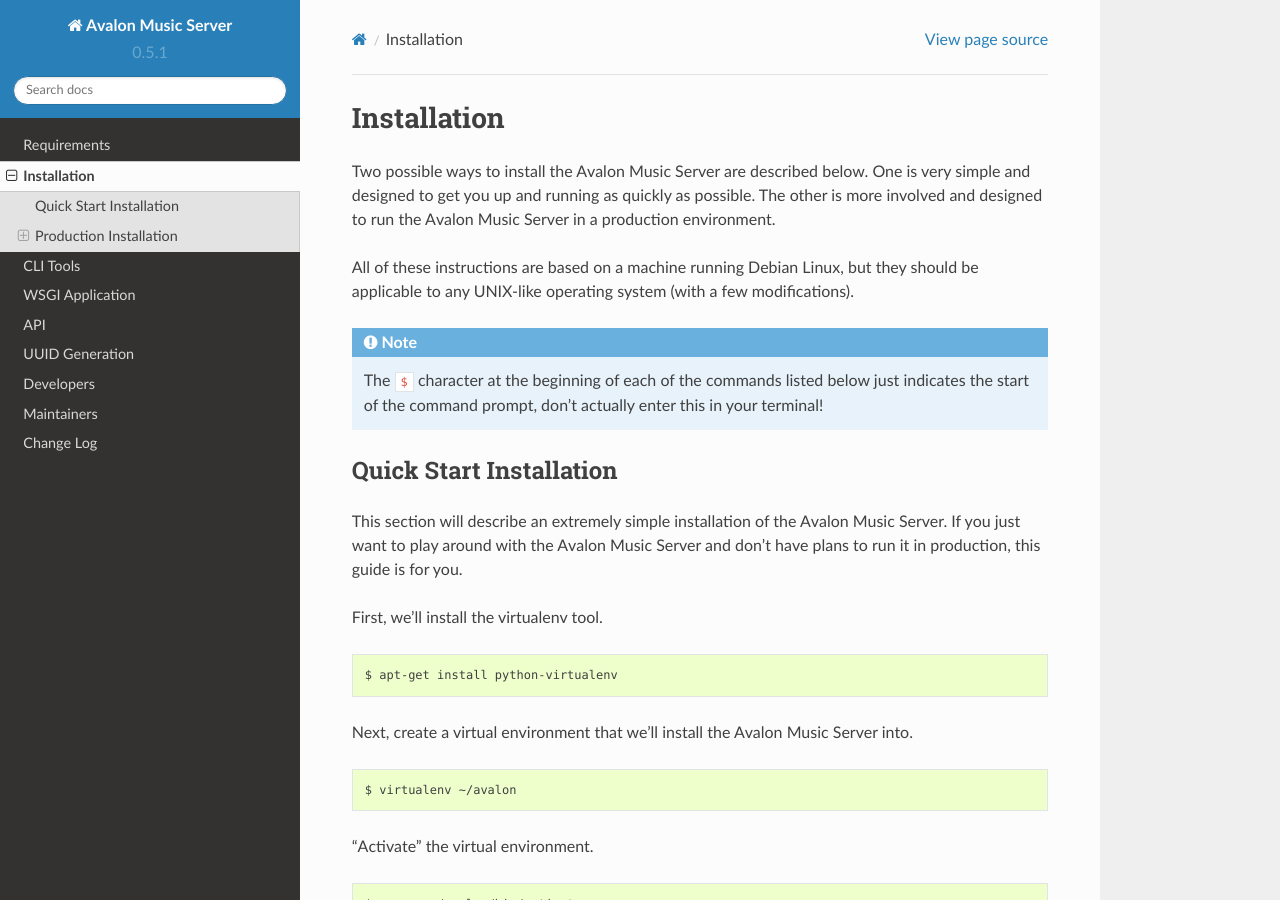
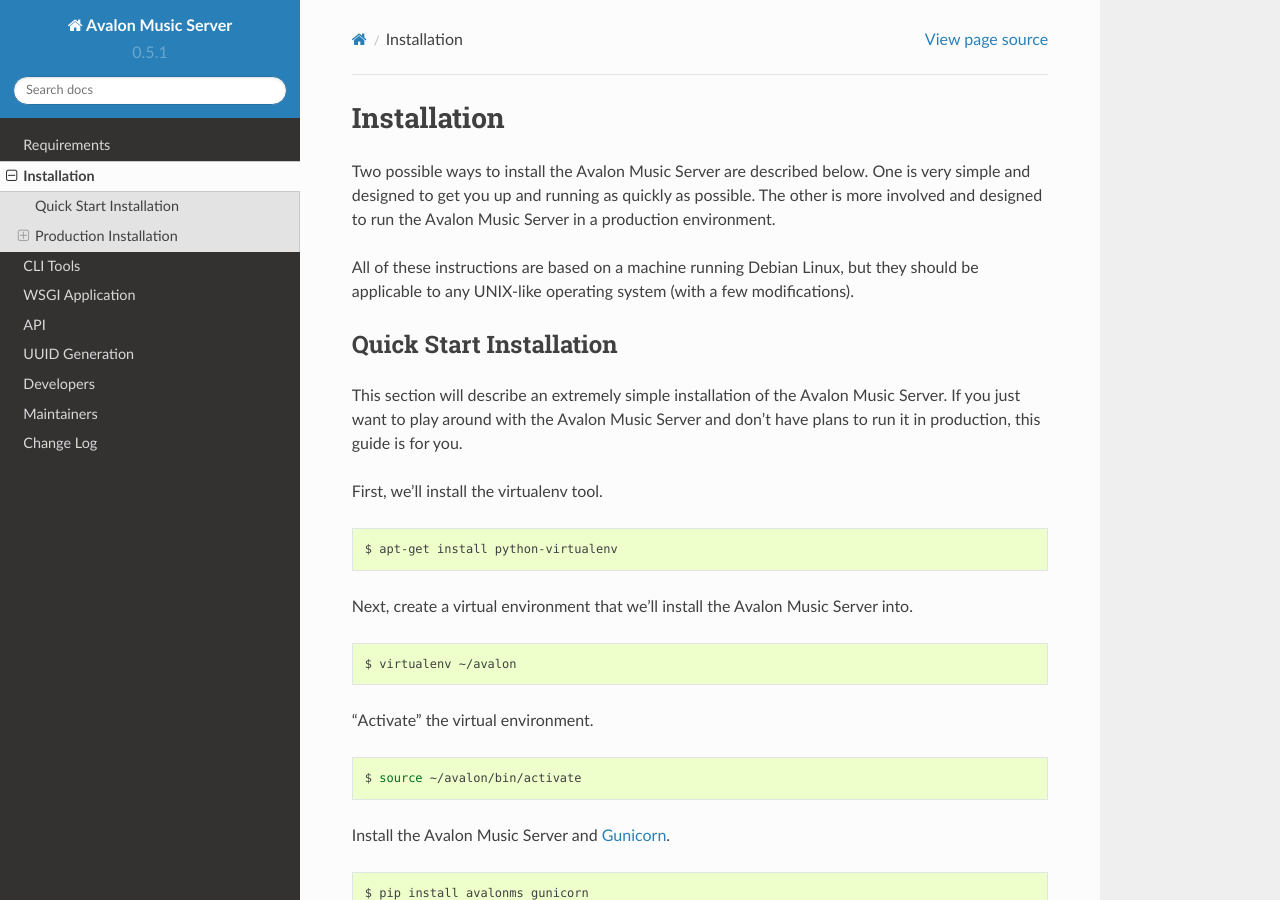
Before and after one commit to 56quarters/avalonms, a Sphinx documentation site: the page built from doc/source/installation.rst, in a window 1280 px wide and 900 px high. Built offline with Sphinx 7.4.7 and the Read the Docs theme 2.0.0, drawn with Linux system fonts in a browser that asks for light colours.

Commit message:
remove obvious note

```diff
--- a/doc/source/installation.rst
+++ b/doc/source/installation.rst
@@ -9,12 +9,6 @@
 All of these instructions are based on a machine running Debian Linux, but
 they should be applicable to any UNIX-like operating system (with a few
 modifications).
-
-.. note::
-
-    The ``$`` character at the beginning of each of the commands listed below
-    just indicates the start of the command prompt, don't actually enter this
-    in your terminal!
 
 Quick Start Installation
 ~~~~~~~~~~~~~~~~~~~~~~~~
```
